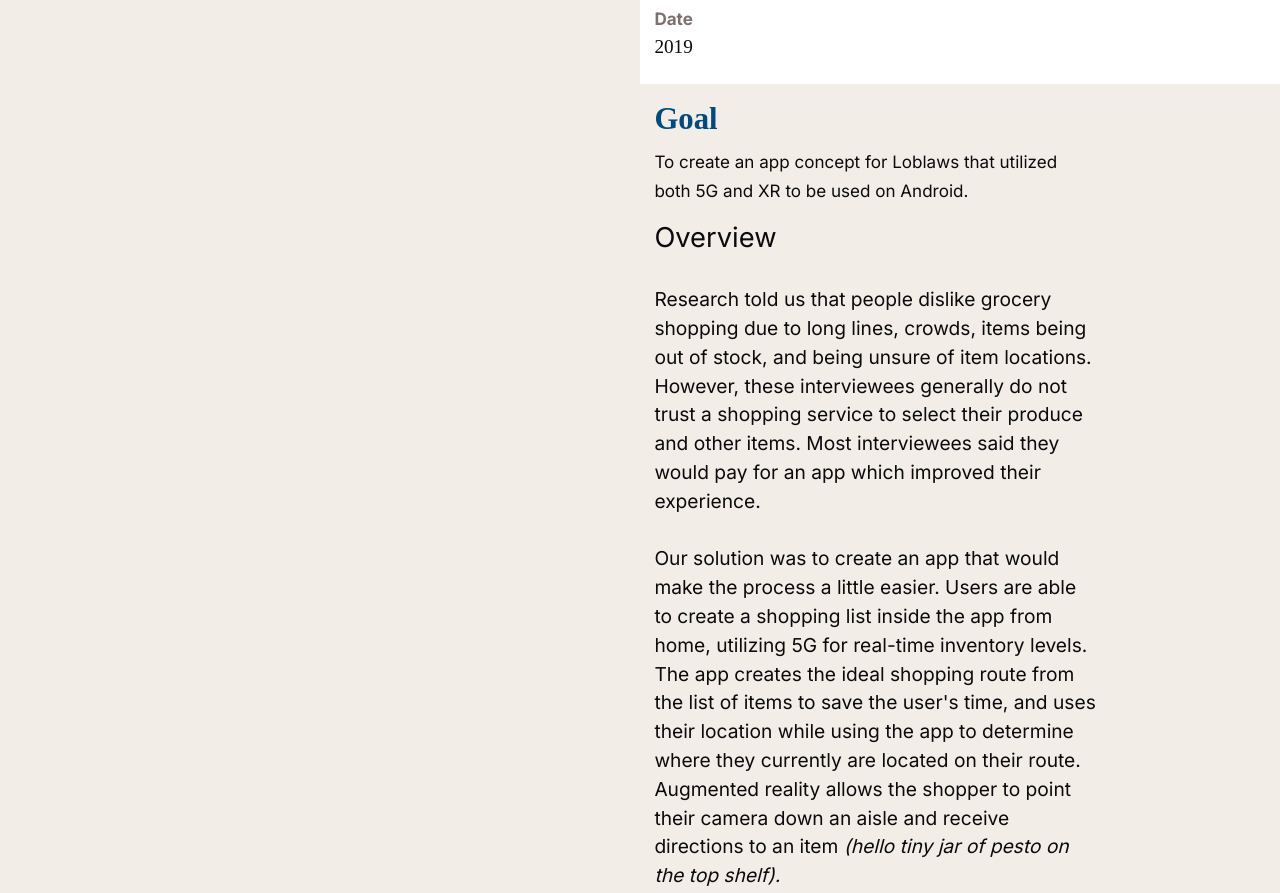
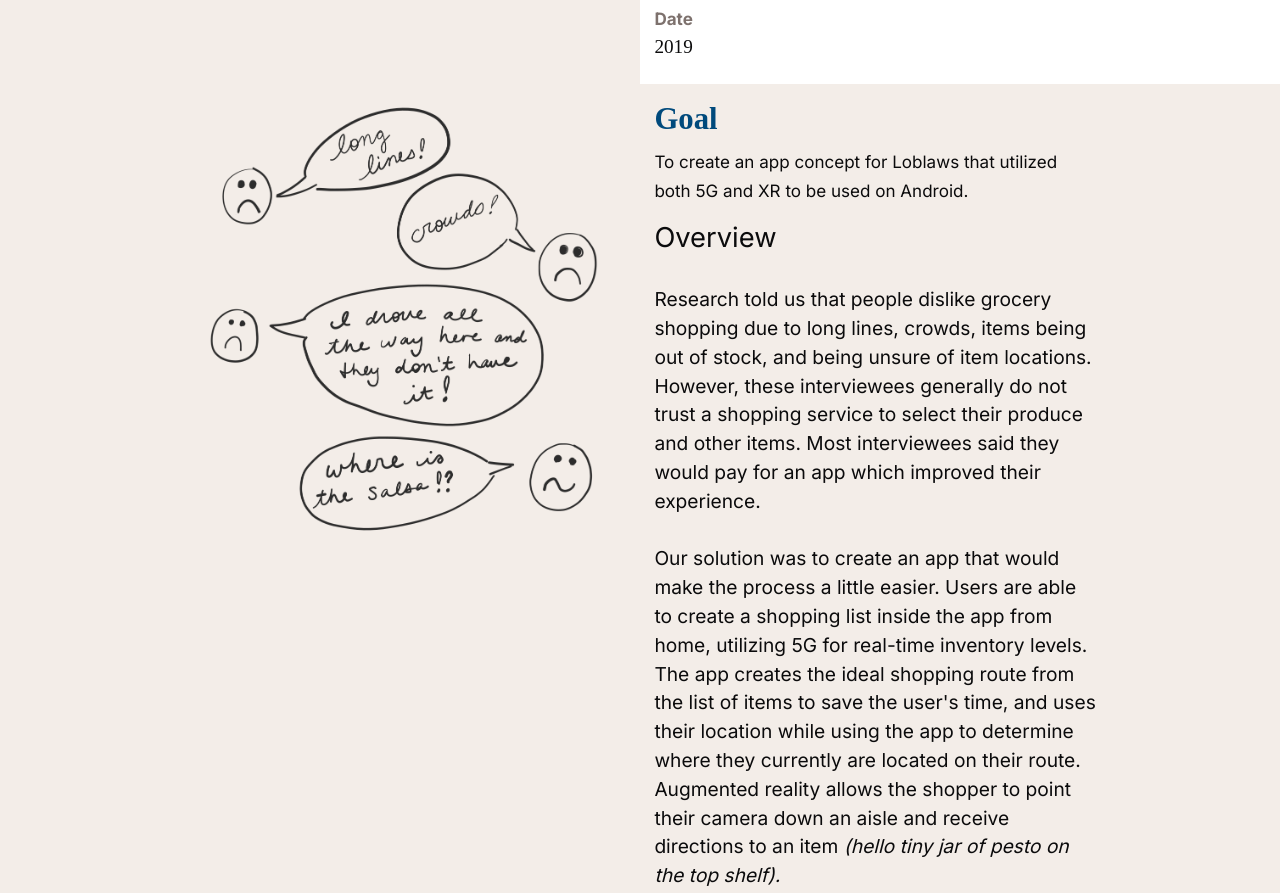
Before and after one commit to cmvolden/volden-design, a plain HTML site: page loblaws-app.html in a window 1280 px wide. Shown: the part 1019-1912 px from the top of the page. Drawn offline with Linux system fonts and the light colour scheme; a web font is replaced by a local one.

Commit message:
Add some sketches to loblaws page

```diff
--- a/loblaws-app.html
+++ b/loblaws-app.html
@@ -69,9 +69,9 @@
     </section>
 
     <section class="project-outline wrapper push">
-      <div class="grid gutter grid-bottom">
-        <div class="unit xs-1 s-1 m-1-2 l-1-2 island-1-2 header-nav">
-         <!-- empty -->
+      <div class="grid gutter grid-top">
+        <div class="unit xs-1 s-1 m-1-2 l-1-2 island-1-2">
+         <img class="img img-flex" src="images/loblaws-complaints.png" alt="">
         </div>
         <div class="unit xs-1 s-1 m-1-2 l-1-2 header-name island-1-2">
           <h2 class="push-1-4">Goal</h2>
@@ -83,7 +83,7 @@
         </div>
 
         <div class="unit xs-1 s-1 m-1-2 l-1-2 island-1-2 header-nav">
-         <!-- empty -->
+         <img class="img img-flex" src="images/design-sprint.png" alt="">
         </div>
         <div class="unit xs-1 s-1 m-1-2 l-1-2 header-name island-1-2">
           <h2>Process</h2>
```
Also changed, not shown: images/design-sprint.png (added), images/loblaws-complaints.png (added).
